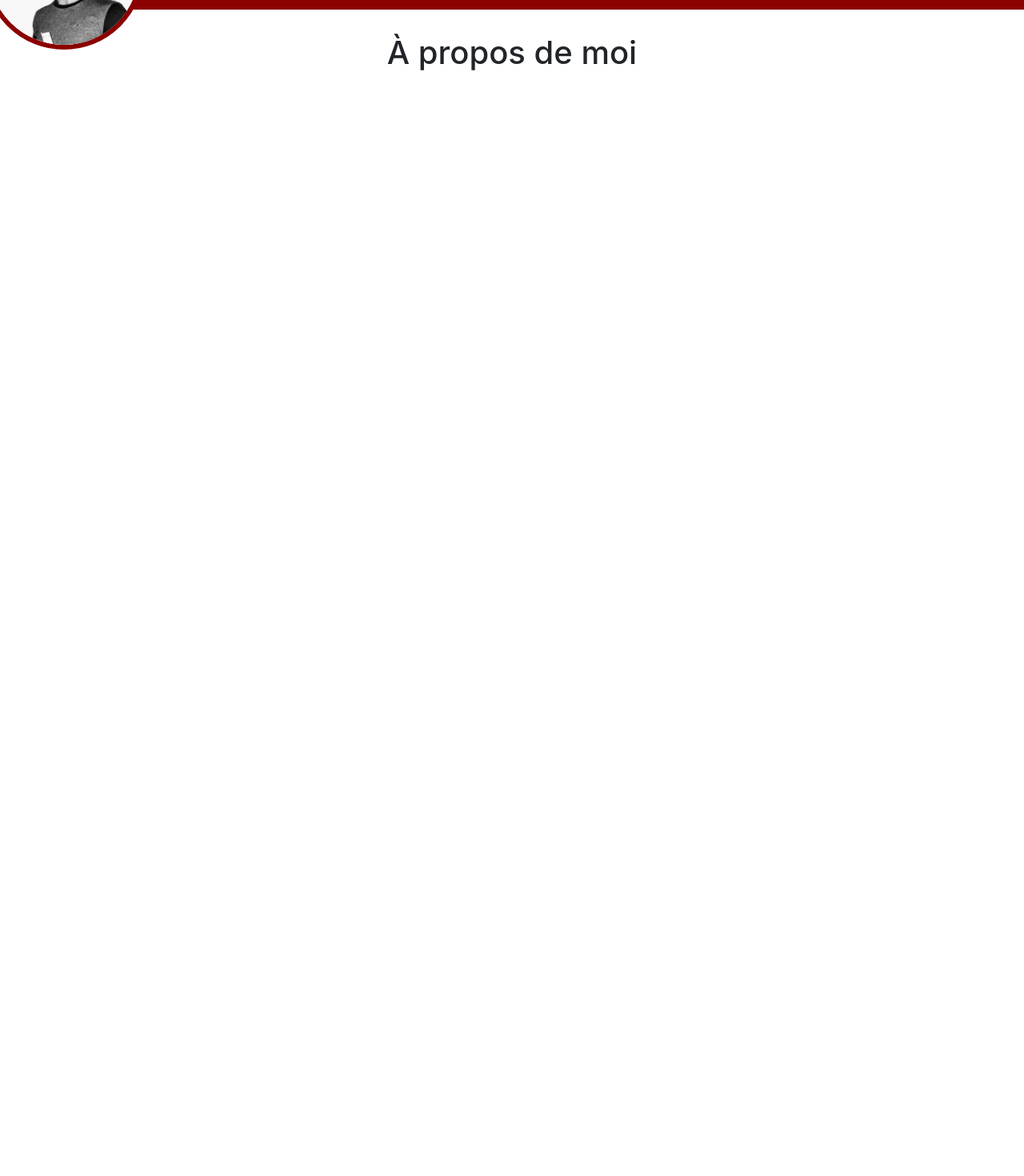
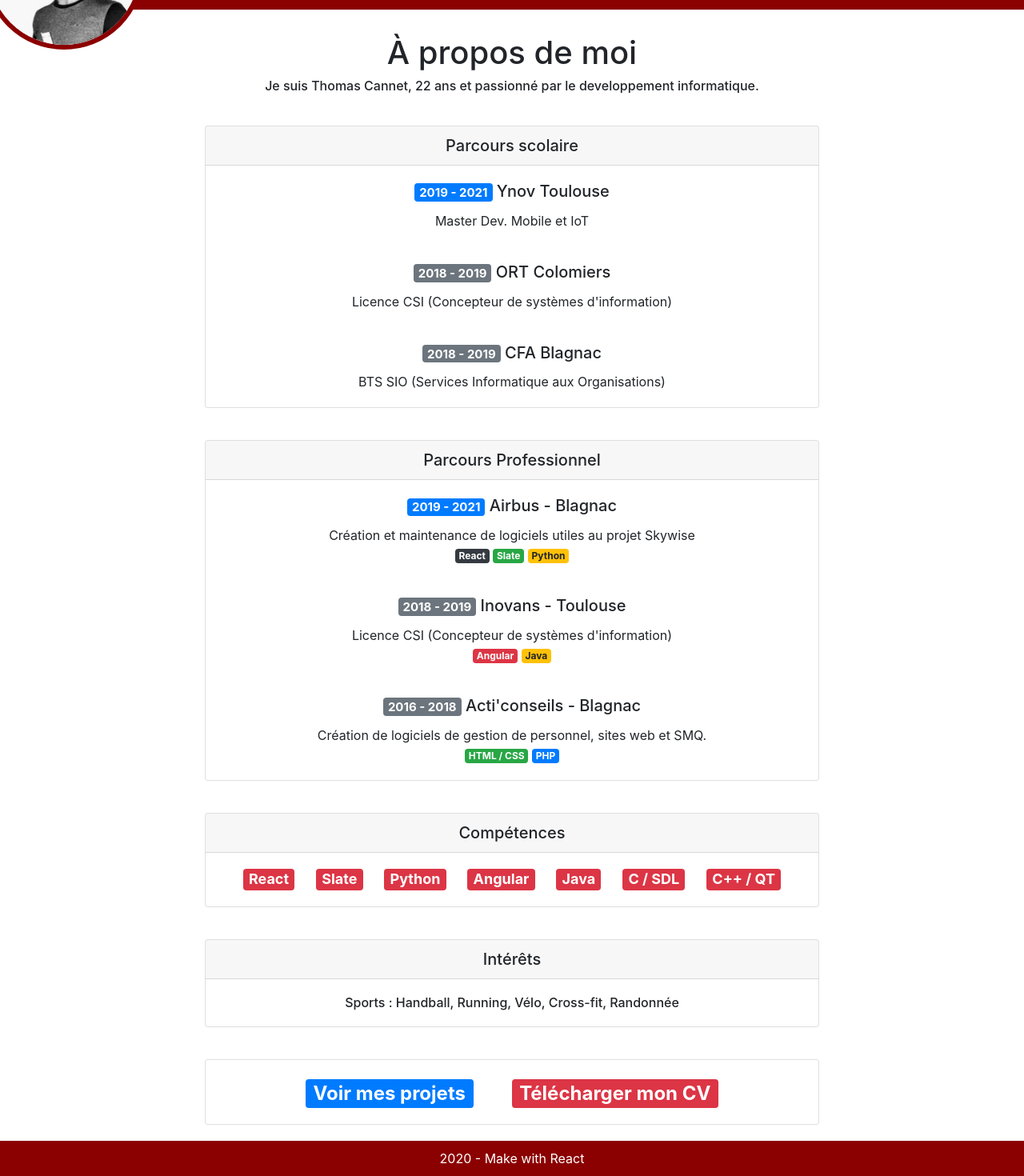
Before and after one commit to ThomasC31x/React-Site, a React (Create React App) app in the folder react-site/: page / in a window 1280 px wide. Shown: the part 388-1858 px from the top of the page at 80% size. Before the commit the page ends 800 px from the top, so only its background shows below. Built offline with nearby package versions, Linux system fonts and the light colour scheme; the HTML template or start-up script is replaced by a standard one.

Commit message:
Set page 'About'

```diff
--- a/react-site/src/App.js
+++ b/react-site/src/App.js
@@ -5,6 +5,7 @@ import { BrowserRouter, Route, Link } from 'react-router-dom';
 import Projects from './features/Projects/Projects.js';
 import About from './features/About/About.js';
 import Contact from './features/Contact/Contact.js';
+import Footer from './features/Footer/Footer.js';
 
 import './App.css';
 
@@ -32,7 +33,7 @@ function App() {
         <Route path="/projects" component={Projects} />
         <Route path="/contact" component={Contact} />
 
-
+        <Footer />
 
       </div>
     </BrowserRouter>
--- a/react-site/src/features/About/About.css
+++ b/react-site/src/features/About/About.css
@@ -0,0 +1,17 @@
+.app {
+    width: 60%;
+    margin: 0 auto;
+}
+
+.card {
+    margin-top: 40px;
+}
+
+.list-competence {
+    display: flex;
+    justify-content: space-evenly;
+}
+
+.white {
+    color: white;
+}
--- a/react-site/src/features/About/About.js
+++ b/react-site/src/features/About/About.js
@@ -1,11 +1,95 @@
 import React from 'react';
 import './About.css';
+import Card from 'react-bootstrap/Card';
+import Badge from 'react-bootstrap/Badge';
+import Button from 'react-bootstrap/Badge';
+import { Link } from 'react-router-dom';
 
 function About(props) {
   return (
-    <div>
+    <div className="app">
       <h1>À propos de moi</h1>
+      <h6>Je suis Thomas Cannet, 22 ans et passionné par le developpement informatique.</h6>
 
+      <Card>
+        <Card.Header as="h5">Parcours scolaire</Card.Header>
+        <Card.Body>
+          <Card.Title><Badge variant="primary">2019 - 2021</Badge> Ynov Toulouse</Card.Title>
+          <Card.Text>
+            Master Dev. Mobile et IoT
+          </Card.Text>
+        </Card.Body>
+        <Card.Body>
+          <Card.Title><Badge variant="secondary">2018 - 2019</Badge> ORT Colomiers</Card.Title>
+          <Card.Text>
+            Licence CSI (Concepteur de systèmes d'information)
+          </Card.Text>
+        </Card.Body>
+        <Card.Body>
+          <Card.Title><Badge variant="secondary">2018 - 2019</Badge> CFA Blagnac</Card.Title>
+          <Card.Text>
+            BTS SIO (Services Informatique aux Organisations)
+          </Card.Text>
+        </Card.Body>
+      </Card>
+
+      <Card className="card">
+        <Card.Header as="h5">Parcours Professionnel</Card.Header>
+        <Card.Body>
+          <Card.Title><Badge variant="primary">2019 - 2021</Badge> Airbus - Blagnac</Card.Title>
+          <Card.Text>
+            Création et maintenance de logiciels utiles au projet Skywise<br/>
+            <Badge variant="dark">React</Badge> <Badge variant="success">Slate</Badge> <Badge variant="warning">Python</Badge>
+          </Card.Text>
+        </Card.Body>
+        <Card.Body>
+          <Card.Title><Badge variant="secondary">2018 - 2019</Badge> Inovans - Toulouse</Card.Title>
+          <Card.Text>
+            Licence CSI (Concepteur de systèmes d'information)<br/>
+            <Badge variant="danger">Angular</Badge> <Badge variant="warning">Java</Badge>
+          </Card.Text>
+        </Card.Body>
+        <Card.Body>
+          <Card.Title><Badge variant="secondary">2016 - 2018</Badge> Acti'conseils - Blagnac</Card.Title>
+          <Card.Text>
+            Création de logiciels de gestion de personnel, sites web et SMQ.<br/>
+            <Badge variant="success">HTML / CSS</Badge> <Badge variant="primary">PHP</Badge>
+          </Card.Text>
+        </Card.Body>
+      </Card>
+
+      <Card className="card">
+        <Card.Header as="h5">Compétences</Card.Header>
+        <Card.Body>
+          <Card.Text as="h4" className="list-competence">
+            <Badge className="w50" variant="danger">React</Badge>
+            <Badge className="w50" variant="danger">Slate</Badge>
+            <Badge className="w50" variant="danger">Python</Badge>
+            <Badge variant="danger">Angular</Badge>
+            <Badge variant="danger">Java</Badge>
+            <Badge variant="danger">C / SDL</Badge>
+            <Badge variant="danger">C++ / QT</Badge>
+          </Card.Text>
+        </Card.Body>
+      </Card>
+
+      <Card className="card">
+        <Card.Header as="h5">Intérêts</Card.Header>
+        <Card.Body>
+          <Card.Text as="h6">
+            Sports : Handball, Running, Vélo, Cross-fit, Randonnée
+          </Card.Text>
+        </Card.Body>
+      </Card>
+
+      <Card className="card">
+        <Card.Body>
+          <Card.Text as="h2">
+            <Button variant="primary"><Link to="/projects" className="white">Voir mes projets</Link></Button>
+            <Button className="ml-5" variant="danger" href="../../CV.pdf"><a className="white" href='../CV.pdf' download>Télécharger mon CV</a></Button>
+          </Card.Text>
+        </Card.Body>
+      </Card>
     </div>
   )
 }
--- a/react-site/src/features/Footer/Footer.css
+++ b/react-site/src/features/Footer/Footer.css
@@ -0,0 +1,6 @@
+.footer {
+    background-color: darkred;
+    color: white;
+    padding: 10px;
+    margin-top: 20px;
+}
--- a/react-site/src/features/Footer/Footer.js
+++ b/react-site/src/features/Footer/Footer.js
@@ -3,8 +3,8 @@ import './Footer.css';
 
 function Footer(props) {
   return (
-    <div>
-      All right reserved
+    <div className="footer">
+      2020 - Make with React
     </div>
   )
 }
--- a/react-site/src/features/Projects/Projects.js
+++ b/react-site/src/features/Projects/Projects.js
@@ -1,5 +1,5 @@
 import React from 'react';
-import './Contact.css';
+import './Projects.css';
 
 function Projects(props) {
   return (
```
Also changed, not shown: react-site/src/features/Projects/Contact.css (deleted), react-site/src/features/Projects/Projects.css (added), 1 other file (tests, documents, lock files or other folders).
